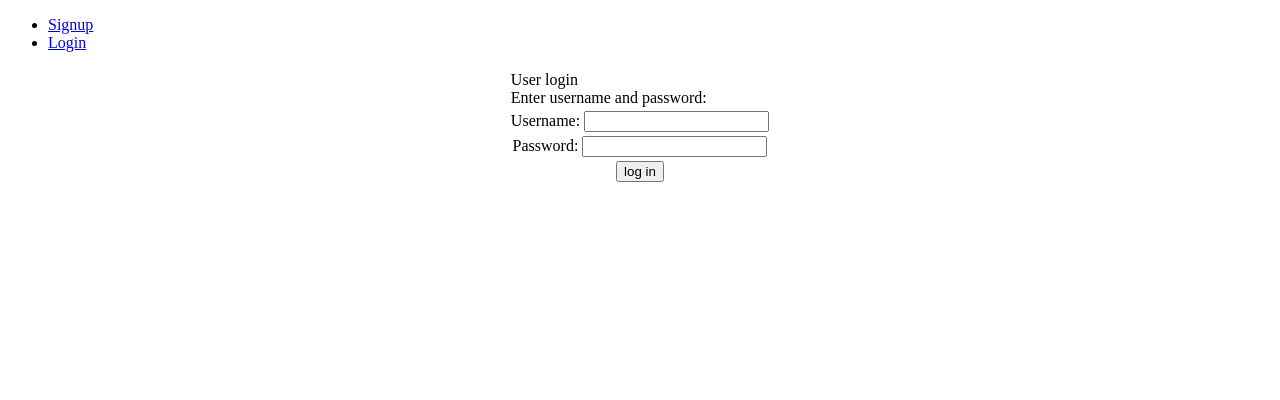
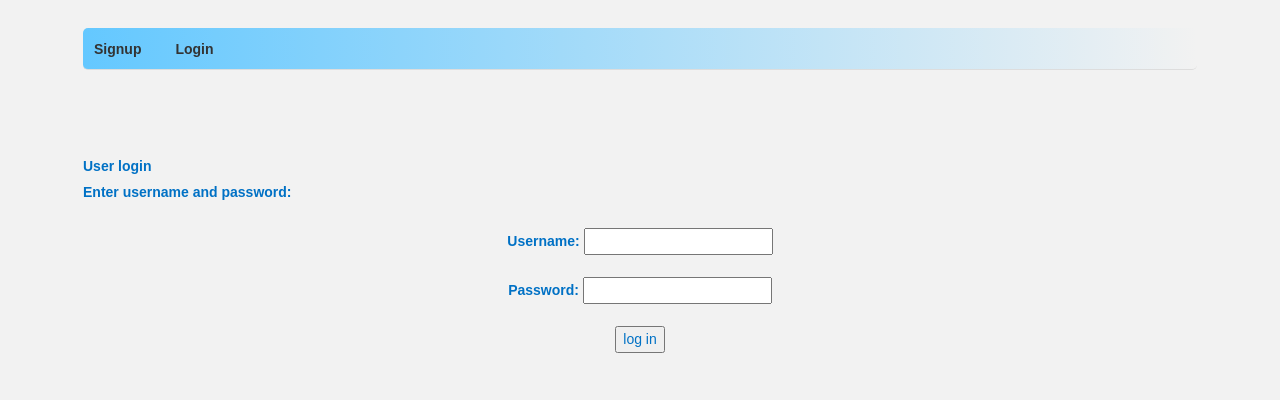
Before and after one commit to WayneGGG/ECE1779-A3, a Flask app: page /api/login in a window 1280 px wide. Shown: the top 400 px of the page. Run offline with Flask 3, Linux system fonts and the light colour scheme; some libraries are stand-ins or nearby versions.

Commit message:
Update styles.css
Update login.html

Update search.html

Update show_image.html

Update signup.html

```diff
--- a/zappa_test/app/static/css/styles.css
+++ b/zappa_test/app/static/css/styles.css
@@ -7,3 +7,188 @@
 #us{
 	float: right;
 }
+
+body {
+  font-family: Arial, sans-serif;
+  background-color: #f2f2f2;
+  line-height: 1.5;
+  color: #0071c5;
+}
+
+h1, h2, h3 {
+  font-weight: bold;
+  margin-top: 1em;
+  margin-bottom: 0.5em;
+}
+
+h1 {
+  font-size: 2em;
+}
+
+h2 {
+  font-size: 1.5em;
+}
+
+h3 {
+  font-size: 1.17em;
+}
+
+a {
+  color: #0071c5;
+  text-decoration: none;
+}
+
+a:hover {
+  text-decoration: underline;
+}
+
+p {
+  margin-top: 0;
+  margin-bottom: 1em;
+}
+
+ul, ol {
+  margin-top: 0;
+  margin-bottom: 1em;
+  padding-left: 2em;
+}
+
+li {
+  margin-bottom: 0.5em;
+}
+
+.container {
+  max-width: 1200px;
+  margin: 0 auto;
+  padding: 2em;
+}
+
+.btn {
+  border: 2px solid #4682B4;
+  text-align: center;
+  display: inline-block;
+  font-size: 16px;
+  margin-left:20px;
+  padding: 0.5em 1em;
+  background-color: #0071c5;
+  color: #fff;
+  border-radius: 4px;
+  text-decoration: none;
+}
+
+.btn:hover {
+  background-color: #005c99;
+  color: white;
+}
+
+.center {
+  text-align: center;
+}
+
+img {
+  max-width: 100%;
+  height: auto;
+}
+
+header {
+  background-color: #0071c5;
+  color: #fff;
+  padding: 1em;
+}
+
+header a {
+  color: #fff;
+}
+
+header a:hover {
+  color: #0071c5;
+}
+
+nav {
+  display: flex;
+  justify-content: space-between;
+  align-items: center;
+}
+
+nav ul {
+  display: flex;
+  list-style: none;
+  margin: 0;
+  padding: 0;
+}
+
+nav li {
+  margin-right: 1em;
+}
+
+nav a {
+  color: #fff;
+  text-decoration: none;
+}
+
+nav a:hover {
+  color: #0071c5;
+}
+
+main {
+  padding: 2em;
+}
+
+.submitbt {
+  width: 100%;
+  height: 130%;
+  background-color: #337ab7;
+  color: white;
+  border: none;
+  border-radius: 5px;
+}
+
+table {
+  border-collapse: collapse;
+  width: 100%;
+  height: 60%;
+  margin-top: 30px;
+}
+
+table th {
+  text-align: left;
+  background-color: #337ab7;
+  color: white;
+}
+
+table tr td {
+  padding-bottom: 20px;
+}
+
+.container {
+	max-width: 1200px; /* set the maximum width for the container */
+	margin: 0 auto; /* center the container */
+}
+
+.nav-tabs {
+	font-family: Arial;
+	font-weight:bold;
+	list-style: none; /* remove the default bullet points */
+	padding: 0;
+	margin: 0;
+	border-bottom: 1px solid #ddd; /* add a bottom border */
+	border-radius: 5px;
+	background-image: linear-gradient(to right, rgba(100,200,255,1), rgba(0,255,255,0));
+}
+
+.nav-tabs li {
+	display: inline-block; /* display the list items in a row */
+	margin-right: 10px; /* add some space between the list items */
+}
+
+.nav-tabs li a {
+	display: block; /* make the links full width */
+	padding: 10px; /* add some padding around the links */
+	text-decoration: none; /* remove the underline */
+	color: #333; /* set the link color */
+}
+
+.nav-tabs li a:hover {
+	background-color: #0096FF; /* add a hover effect */
+	border-radius: 5px;
+}
--- a/zappa_test/app/templates/login.html
+++ b/zappa_test/app/templates/login.html
@@ -1,8 +1,15 @@
 <!DOCTYPE html>
 <html lang="en">
 <head>
-    <meta charset="UTF-8">
+    <meta charset="utf-8">
+    <meta http-equiv="X-UA-Compatible" content="IE=edge">
+    <meta name="viewport" content="width=device-width, initial-scale=1">
     <title>Login Page</title>
+    <link href="static/bootstrap/css/bootstrap.min.css" rel="stylesheet">
+    <link rel="stylesheet" href="/static/bootstrap/css/bootstrap-theme.min.css">
+    <script src="/static/bootstrap/js/bootstrap.min.js"></script>
+    <script src="https://ajax.googleapis.com/ajax/libs/jquery/1.11.3/jquery.min.js"></script>
+    <link rel="stylesheet" type="text/css" href="/static/css/styles.css">
 </head>
 <body>
         <div class="container">
```
Also changed, not shown: zappa_test/app/templates/search.html (+8 -1 lines), zappa_test/app/templates/show_image.html (+8 -1 lines), zappa_test/app/templates/signup.html (+8 -1 lines).
